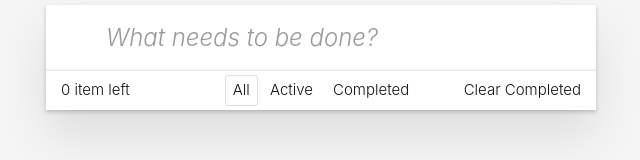
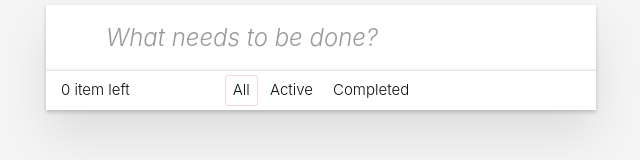
Before and after one commit to SaltySummer/csit340-todomvc, a React (Vite) app: page / in a window 1280 px wide. Shown: the part 147-307 px from the top of the page, without its empty margins (319-959 px from the left). Built offline with nearby package versions, Linux system fonts and the light colour scheme.

Commit message:
feat: clear completed todos

```diff
--- a/src/components/Todos.jsx
+++ b/src/components/Todos.jsx
@@ -98,9 +98,14 @@ function Todos(){
                                 </button>
                             </li>
                         </ul>
-                        <button type="button" className="cursor-pointer justify-self-end hover:underline">
+                        {todos.some((todo) => todo.completed) && (
+                        <button
+                            type="button"
+                                onClick={() => setTodos(todos.filter((todo) => !todo.completed))}
+                            className="cursor-pointer justify-self-end hover:underline">
                             Clear Completed
                         </button>
+                        )}
                     </footer>
                 </div>
             </section>
```
